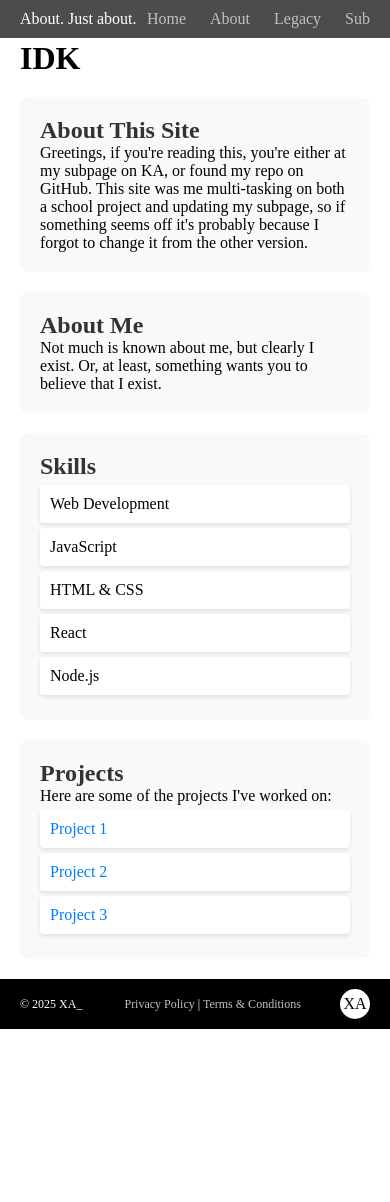
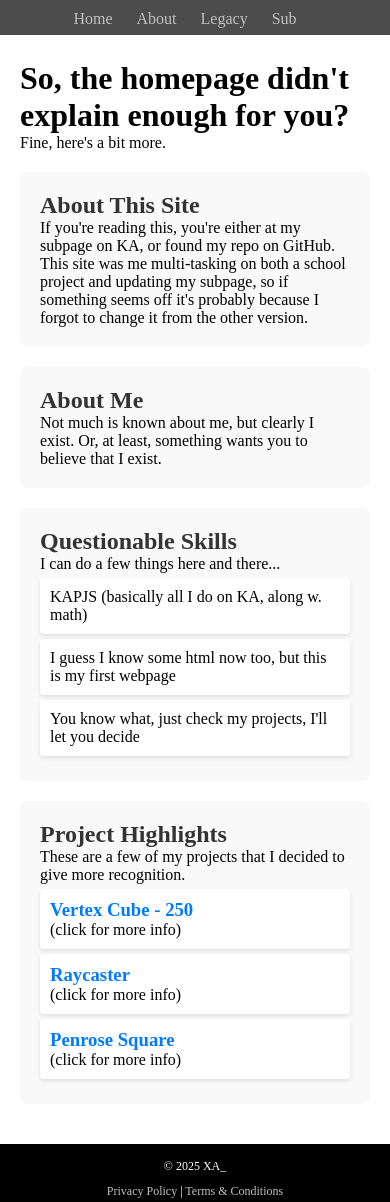
Before and after one commit to AnonXV/portfolio_project, a plain HTML site: page about.html in a window 390 px wide. Shown: the top 1202 px of the page. Before the commit the page ends 1029 px from the top, so only its background shows below. Drawn offline with Linux system fonts and the light colour scheme.

Commit message:
adds content to about, updates most styling

```diff
--- a/about.css
+++ b/about.css
@@ -1,5 +1,5 @@
 main {
-    padding: 0 20px;
+    padding: 20px 20px;
 }
 section {
     padding: 20px;
@@ -12,12 +12,12 @@ h2 {
 }
 
 
-#about-skills ul, #about-projects ul {
+ul {
     list-style-type: none;
     padding: 0;
 }
 
-#about-skills li, #about-projects li {
+li {
     background-color: #fff;
     margin: 5px 0;
     padding: 10px;
@@ -25,11 +25,24 @@ h2 {
     box-shadow: 0 2px 4px rgba(0, 0, 0, 0.1);
 }
 
-#about-projects a {
+#project-highlights li {
+    cursor: pointer;
+}
+
+.dropdown-content {
+    display: none;
+    margin-top: 10px;
+    padding: 10px;
+    background-color: #f9f9f9;
+    border: 1px solid #ddd;
+    border-radius: 4px;
+}
+
+a {
     text-decoration: none;
     color: #007BFF;
 }
 
-#about-projects a:hover {
+a:hover {
     text-decoration: underline;
 }
--- a/about.html
+++ b/about.html
@@ -13,42 +13,64 @@
 
     <main>
         <h1>
-            IDK
+            So, the homepage didn't explain enough for you?
         </h1>
-        <section id="about-intro">
+        <p>
+            Fine, here's a bit more.
+        </p>
+        <section>
             <h2>About This Site</h2>
             <p>
-                Greetings, if you're reading this, you're either at my subpage on KA, or found my repo on GitHub. This site was me multi-tasking on both a school project and updating my subpage, so if something seems off it's probably because I forgot to change it from the other version.
+                If you're reading this, you're either at my subpage on KA, or found my repo on GitHub. This site was me multi-tasking on both a school project and updating my subpage, so if something seems off it's probably because I forgot to change it from the other version.
             </p>
         </section>
 
-        <section id="about-me">
+        <section>
             <h2>About Me</h2>
             <p>
                 Not much is known about me, but clearly I exist. Or, at least, something wants you to believe that I exist.
             </p>
         </section>
 
-        <section id="about-skills">
-            <h2>Skills</h2>
+        <section>
+            <h2>Questionable Skills</h2>
+            <p>
+                I can do a few things here and there...
+            </p>
             <ul>
-                <li>Web Development</li>
-                <li>JavaScript</li>
-                <li>HTML & CSS</li>
-                <li>React</li>
-                <li>Node.js</li>
+                <li>KAPJS (basically all I do on KA, along w. math)</li>
+                <li>I guess I know some html now too, but this is my first webpage</li>
+                <li>You know what, just check my projects, I'll let you decide</li>
             </ul>
         </section>
 
-        <section id="about-projects">
-            <h2>Projects</h2>
+        <section id="project-highlights">
+            <h2>Project Highlights</h2>
             <p>
-                Here are some of the projects I've worked on:
+                These are a few of my projects that I decided to give more recognition.
             </p>
             <ul>
-                <li><a href="project1.html">Project 1</a></li>
-                <li><a href="project2.html">Project 2</a></li>
-                <li><a href="project3.html">Project 3</a></li>
+                <li onclick="toggleDropdown('dropdown-v-cube')">
+                    <h3><a href="https://www.khanacademy.org/computer-programming/vertex-cube-250/5663139996549120" target="_blank">Vertex Cube - 250</a></h3>
+                    (click for more info)
+                    <div id="dropdown-v-cube" class="dropdown-content">
+                        <p>Literally just a cube made from vertices programmed in 250 characters. It doesn't look like much, but it took way longer than it should have to condense it so far.</p>
+                    </div>
+                </li>
+                <li onclick="toggleDropdown('dropdown-raycaster')">
+                    <h3><a href="https://www.khanacademy.org/computer-programming/raycaster-for-the-celebration/4521225909354496" target="_blank">Raycaster</a></h3>
+                    (click for more info)
+                    <div id="dropdown-raycaster" class="dropdown-content">
+                        <p>This was the winner of the 50th KA Coding Contest. Unlike the cube above, which took me a couple of days, I spent a couple months on this one.</p>
+                    </div>
+                </li>
+                <li onclick="toggleDropdown('dropdown-penrose-square')">
+                    <h3><a href="https://www.khanacademy.org/computer-programming/penrose-square-animated/5828164397613056" target="_blank">Penrose Square</a></h3>
+                    (click for more info)
+                    <div id="dropdown-penrose-square" class="dropdown-content">
+                        <p>Another simple animation, I made this at a different school. I don't remember how long it took me to make this one, but if the first was days, the other months, I'll say this took weeks.</p>
+                    </div>
+                </li>
             </ul>
         </section>
     </main>
--- a/footer.html
+++ b/footer.html
@@ -27,8 +27,11 @@
 </div>
 <footer>
     <p>
-        &copy; 2025 XA_ &emsp;&emsp;&emsp;
-        <a href="#" onclick="openModal('privacyModal')">Privacy Policy</a> |
+        &copy; 2025 XA_
+    </p>
+    <p>
+        <a href="#" onclick="openModal('privacyModal')">Privacy Policy</a>
+        |
         <a href="#" onclick="openModal('termsModal')">Terms & Conditions</a>
     </p>
     <!-- replace this with an actual logo -->
--- a/index.css
+++ b/index.css
@@ -1,20 +1,23 @@
+
 #PageHome {
     position: relative;
     display: block;
     margin-top: -40px;
-
 }
 #homeMainImg {
     display: block;
     width: 100%;
-    height: auto;
+    height: 100vh;
+    object-fit: cover;
 }
-#PageHome h1 {
+h1 {
     position: absolute;
-    top: 100px;
+    top: 150px;
     left: 50%;
     transform: translate(-50%, 0);
     color: white;
+    font-size: 7vw;
+    width: 60%;
 }
 #home_aboutB {
     position: absolute;
@@ -34,3 +37,10 @@
     background-color: rgba(0, 0, 0, 0.9);
     box-shadow: 0px 0px 15px white;
 }
+
+@media (max-width: 450px) {
+    #home_aboutB {
+        font-size: 18px;
+        padding: 10px 20px;
+    }
+}
--- a/main.js
+++ b/main.js
@@ -34,3 +34,12 @@ function updateTopMessage() {
 
 loadHTML('header', 'header.html', updateTopMessage);
 loadHTML('footer', 'footer.html');
+
+function toggleDropdown(id) {
+    const dropdown = document.getElementById(id);
+    if (dropdown.style.display === "none" || dropdown.style.display === "") {
+        dropdown.style.display = "block";
+    } else {
+        dropdown.style.display = "none";
+    }
+}
--- a/styles.css
+++ b/styles.css
@@ -9,7 +9,15 @@
 html::-webkit-scrollbar {
     display: none;
 }
-
+html, body {
+    height: 100%;
+    margin: 0;
+    display: flex;
+    flex-direction: column;
+}
+main {
+    flex: 1;
+}
 header {
     position: fixed;
     top: 0;
@@ -18,6 +26,7 @@ header {
     z-index: 1000;
     padding: 10px 5px;
     color: white;
+    min-height: 15px;
 }
 #topMessage {
     margin: 15px;
@@ -51,6 +60,7 @@ nav a::after {
 nav a:hover::after {
     transform: scaleX(1);
 }
+
 body {
     padding-top: 40px;
 }
@@ -84,7 +94,6 @@ body {
 
 footer {
     display: flex;
-    justify-content: space-between;
     align-items: center;
     padding: 10px 20px;
     background-color: black;
@@ -92,7 +101,7 @@ footer {
 }
 footer p {
     font-size: 12px;
-    margin: 0;
+    margin: 5px 15px;
 }
 footer div {
     background-color: white;
@@ -106,10 +115,33 @@ footer div {
     color: black;
 }
 
-a {
+footer a {
     color: silver;
     text-decoration: none;
 }
-a:hover {
+footer a:hover {
     color: #cd7f32;
 }
+
+@media (max-width: 500px) {
+    nav {
+        width: 100%;
+        text-align: center;
+    }
+
+    footer {
+        flex-direction: column;
+        font-size: 16px;
+    }
+
+    footer p {
+        margin: 5px auto;
+    }
+    footer div {
+        margin: 10px auto;
+    }
+
+    #topMessage {
+        display: none;
+    }
+}
```
Also changed, not shown: legacy.html (+3 -1 lines), subscribe.html (+3 -1 lines).
